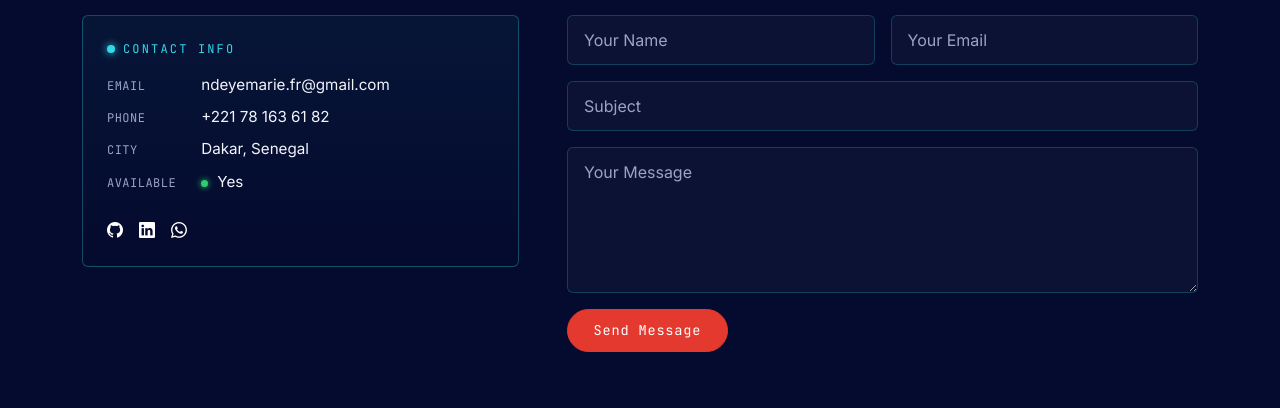
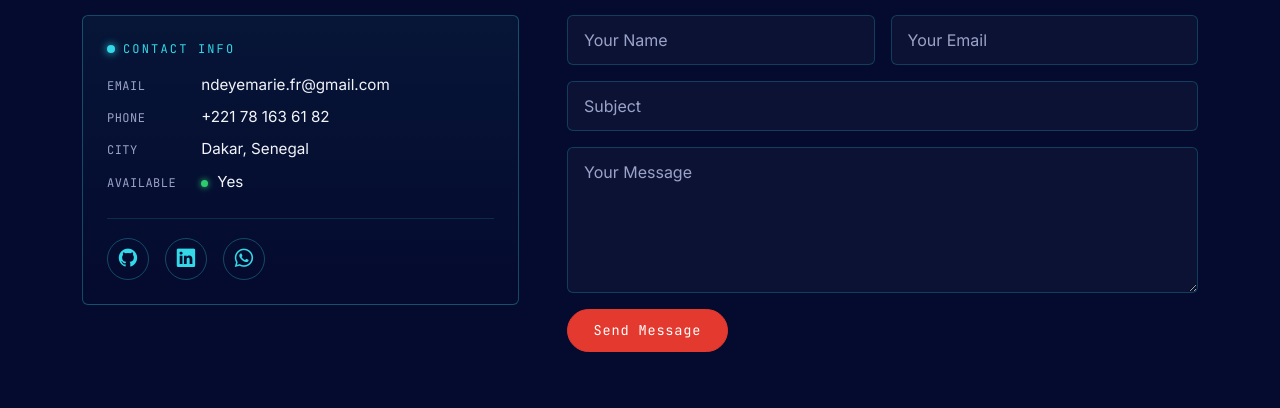
Before and after one commit to ndeyemarie28/portofolio, a PHP site: page /index.html in a window 1280 px wide. Shown: the part 3042-3450 px from the top of the page. Run offline with PHP 8.4, Linux system fonts and the light colour scheme.

Commit message:
Modification portofolio

```diff
--- a/essai.css
+++ b/essai.css
@@ -119,9 +119,6 @@ a, .nav-link, .navbar-brand, .dropdown-item, .form-control, .btn {
 .btn-outline-success { color: #fff !important; border-color: #fff !important; }
 .btn-outline-success:hover { background-color: #fff !important; color: #000 !important; }
 
-/* =========================================================
-   HERO
-========================================================= */
 .hero-banner {
   position: relative;
   min-height: 100vh;
@@ -319,9 +316,7 @@ a, .nav-link, .navbar-brand, .dropdown-item, .form-control, .btn {
   box-shadow: 0 0 6px var(--green);
   margin-right: 0.3rem;
 }
-/* =========================================================
-   RESUME
-========================================================= */
+
 .section-resume {
   background-color: var(--navy-900);
   padding: 6rem 0;
@@ -408,9 +403,7 @@ a, .nav-link, .navbar-brand, .dropdown-item, .form-control, .btn {
 
 
 
-/* =========================================================
-   SERVICES
-========================================================= */
+
 .section-services {
   background-color: var(--navy-950);
   padding: 6rem 0;
@@ -428,6 +421,30 @@ a, .nav-link, .navbar-brand, .dropdown-item, .form-control, .btn {
 .service-card:hover {
   border-color: var(--cyan);
   transform: translateY(-4px);
+}
+.social-links {
+  border-top: 1px solid rgba(51, 217, 232, 0.15);
+  padding-top: 1.2rem;
+}
+
+.social-icon {
+  display: flex;
+  align-items: center;
+  justify-content: center;
+  width: 42px;
+  height: 42px;
+  border-radius: 50%;
+  border: 1px solid rgba(51, 217, 232, 0.3);
+  color: var(--cyan);
+  font-size: 1.15rem;
+  transition: all 0.25s ease;
+}
+
+.social-icon:hover {
+  background-color: var(--cyan);
+  color: var(--navy-900);
+  box-shadow: 0 0 12px var(--cyan);
+  transform: translateY(-2px);
 }
 
 .service-tag {
```
